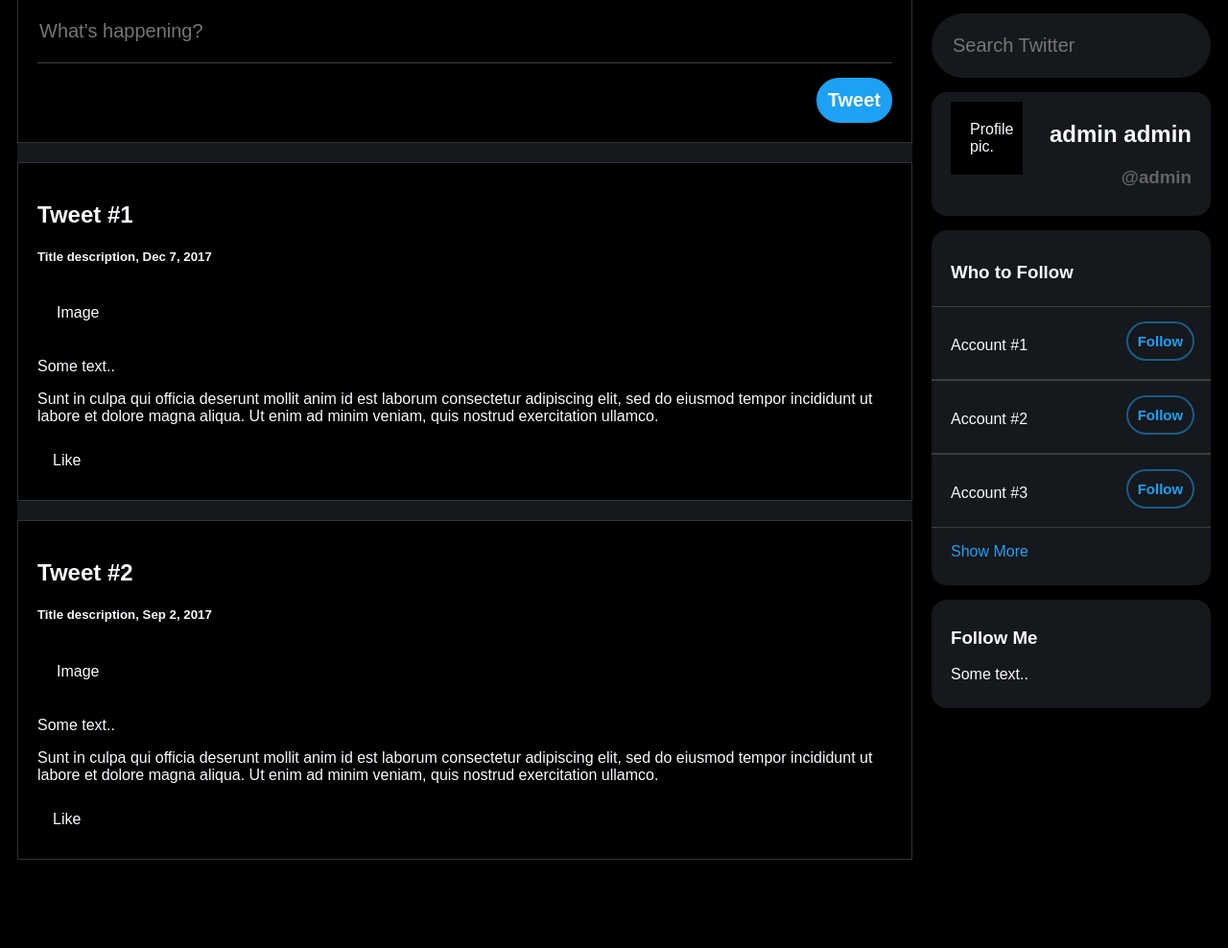
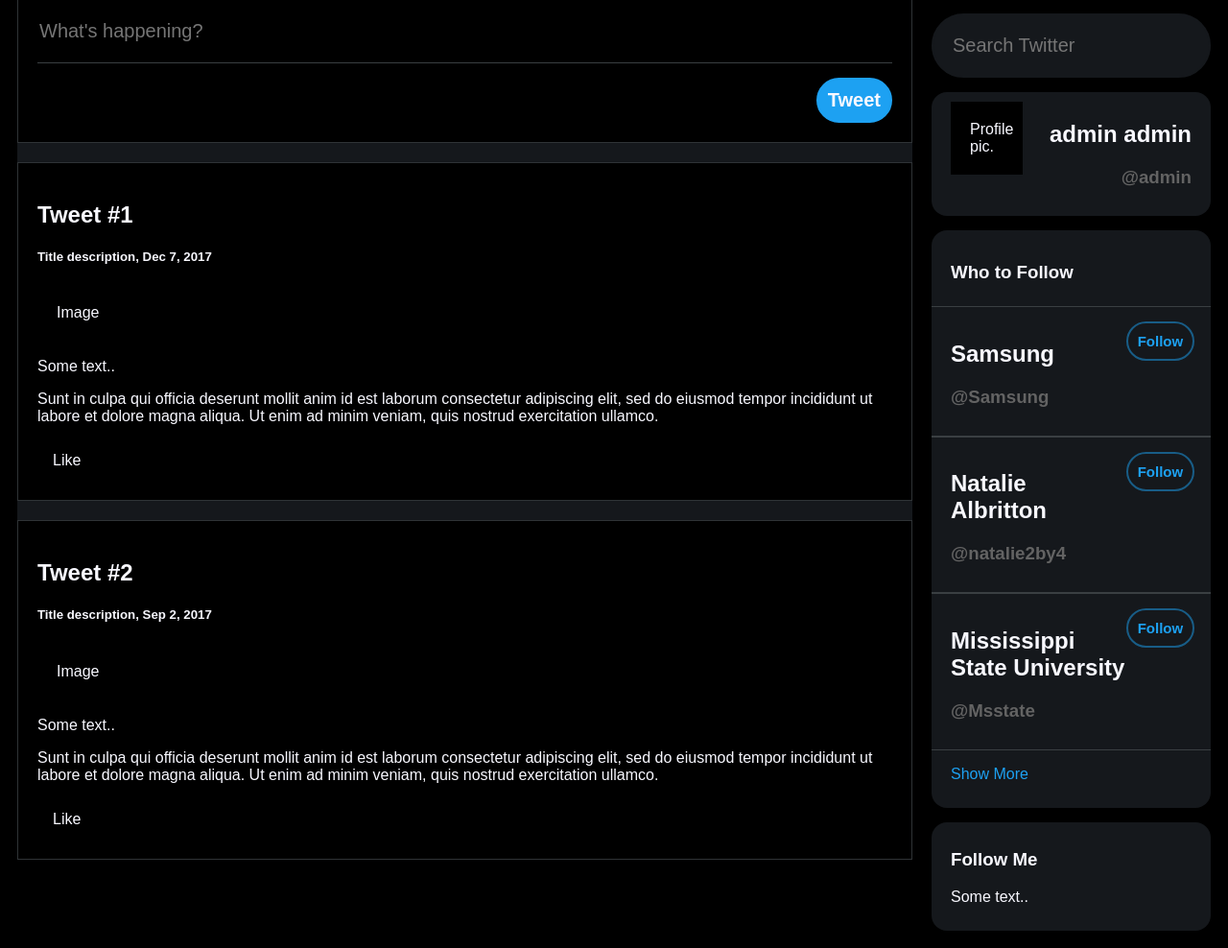
Before and after one commit to Intro-to-SE-Spring-21/Group-8, a Django app: page / in a window 1280 px wide. Shown: the part 202-1190 px from the top of the page at 96% size. Before the commit the page ends 1098 px from the top, so only its background shows below. Run offline with Django 3.2, Linux system fonts and the light colour scheme; a user stored in the database is signed in; data comes from the database, SQL or seed files in the repository; both versions use the stored data as it was after the commit.

Commit message:
Issue #30 finished

```diff
--- a/Main_Page/templates/Main_Page/base.html
+++ b/Main_Page/templates/Main_Page/base.html
@@ -163,6 +163,14 @@ body {
   background-color: rgba(58, 63, 66, 0.15);
 }
 
+.foreignaccount a {
+  text-decoration: none;
+  outline: none;
+  display: block;
+  color: ghostwhite;
+
+}
+
 /* Add a post effect for post */
 .post {
   background-color: black;
--- a/Main_Page/templates/Main_Page/index.html
+++ b/Main_Page/templates/Main_Page/index.html
@@ -41,33 +41,20 @@
 <div class="card" style="padding-left: 0%; padding-right: 0%;">
   <div class="header" style="text-align: left; padding-left: 20px;"><h3>Who to Follow</h3></div>
 
-  <div class="foreignaccount">
-    <div style="width: 70%; float: left;">
-      <p>Account #1</p>
+  {% for user in userlist %}
+    {% if forloop.counter0 < 3 %}
+    <div class="foreignaccount">
+      <a href="/profile/{{user.username}}/" style="width: 70%; float: left;">
+        <h2>{{user.first_name}} {{user.last_name}}</h2>
+        <h3 style="color: rgb(99, 99, 99);">@{{user.username}}</h3>
+      </a>
+      <div style="width: 30%; float: left;">
+        <button class="follow_button">Follow</button>
+      </div>
+      <div style="clear: both;"></div>
     </div>
-    <div style="width: 30%; float: right;">
-      <button class="follow_button">Follow</button>
-    </div>
-    <div style="clear: both;"></div>
-  </div>
-  <div class="foreignaccount">
-    <div style="width: 70%; float: left;">
-      <p>Account #2</p>
-    </div>
-    <div style="width: 30%; float: left;">
-      <button class="follow_button">Follow</button>
-    </div>
-    <div style="clear: both;"></div>
-  </div>
-  <div class="foreignaccount">
-    <div style="width: 70%; float: left;">
-      <p>Account #3</p>
-    </div>
-    <div style="width: 30%; float: left;">
-      <button class="follow_button">Follow</button>
-    </div>
-    <div style="clear: both;"></div>
-  </div>
+    {% endif %}
+  {% endfor %}
 
   <div class="link" style="padding-left: 20px;"><p>Show More</p></div>
 
--- a/Main_Page/views.py
+++ b/Main_Page/views.py
@@ -2,10 +2,22 @@ from django.shortcuts import render
 from django.http import HttpResponse, HttpResponseRedirect
 # Create your views here.
 from django.contrib.auth.forms import UserCreationForm
+from django.contrib.auth.models import User
+import random
+
 
 def index(request):
 
-    context = {'validSession':False, 'username':request.user.username}
+    AllUsers = User.objects.all()
+    rand_three = []
+    for i in range(3):
+        temp = random.choice(AllUsers)
+        while temp in rand_three or temp.username == request.user.username:
+            temp = random.choice(AllUsers)
+        rand_three.append(temp)
+
+
+    context = {'validSession':False, 'username':request.user.username, 'userdic':AllUsers, 'userlist':rand_three}
 
     if(request.user.is_authenticated):
         context['validSession'] = True
```
Also changed, not shown: db.sqlite3.
